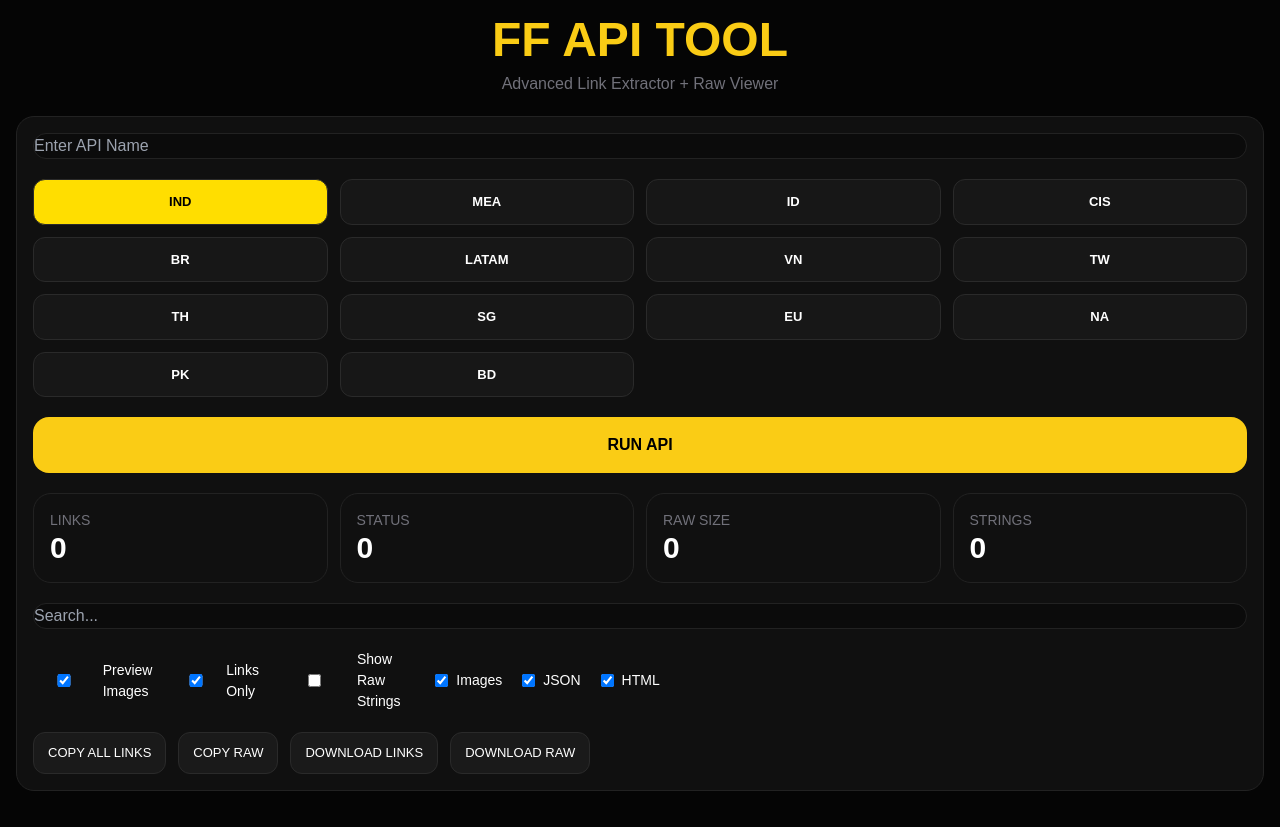
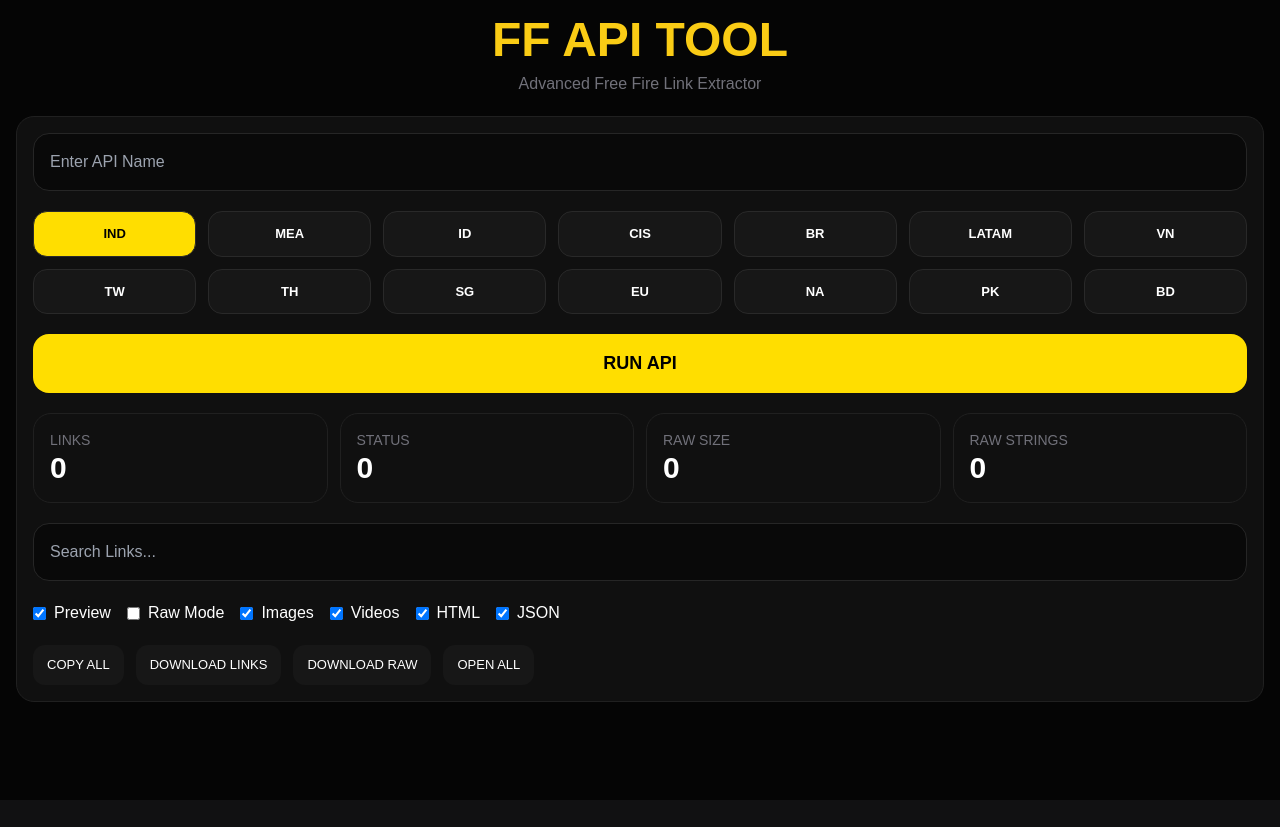
Before and after one commit to MACBRUH-OFC/ApiEndpointsTest, a Flask app: template templates/ui.html in a window 1280 px wide. After the commit the page ends 800 px from the top, so only its background shows below. Run offline with Flask 3, Linux system fonts and the light colour scheme; the template is opened without the code that fills it, so the values that code supplies are empty; some libraries are stand-ins or nearby versions.

Commit message:
Update ui.html

```diff
--- a/templates/ui.html
+++ b/templates/ui.html
@@ -1,5 +1,6 @@
 <!DOCTYPE html>
 <html lang="en">
+
 <head>
 
 <meta charset="UTF-8">
@@ -18,90 +19,93 @@
 padding:16px;
 }
 
-.panel{
+.main{
+max-width:1400px;
+margin:auto;
+}
+
+.card{
 background:#101010;
-border:1px solid #222;
+border:1px solid #202020;
 border-radius:18px;
 padding:16px;
 }
 
-.server-btn{
+.input{
+width:100%;
+padding:16px;
+background:#090909;
+border:1px solid #262626;
+border-radius:16px;
+color:white;
+outline:none;
+}
+
+.server{
 padding:12px;
-border-radius:12px;
+border-radius:14px;
 background:#171717;
-border:1px solid #2a2a2a;
+border:1px solid #292929;
 font-size:13px;
 font-weight:bold;
 cursor:pointer;
 transition:.2s;
 }
 
-.server-btn:hover{
+.server:hover{
 background:#ffde00;
 color:black;
 }
 
-.server-btn.active{
+.server.active{
 background:#ffde00;
 color:black;
 }
 
-input{
+.run{
+background:#ffde00;
+color:black;
+padding:16px;
+border-radius:16px;
+font-weight:900;
 width:100%;
-padding:14px;
-border-radius:14px;
-background:#0b0b0b;
-border:1px solid #222;
-outline:none;
-color:white;
+font-size:18px;
 }
 
-.result-card{
-background:#0d0d0d;
-border:1px solid #202020;
+.result{
+background:#0c0c0c;
+border:1px solid #1f1f1f;
+padding:14px;
 border-radius:16px;
-padding:14px;
 overflow:hidden;
 }
 
-.raw-box{
-background:#070707;
-border:1px solid #1d1d1d;
-padding:12px;
-border-radius:12px;
-font-size:12px;
+.preview{
+margin-top:12px;
+border-radius:14px;
+max-height:220px;
+border:1px solid #2a2a2a;
+}
+
+.raw{
 white-space:pre-wrap;
 word-break:break-word;
-max-height:260px;
+font-size:12px;
+color:#d2d2d2;
+max-height:300px;
 overflow:auto;
-color:#cfcfcf;
 }
 
-.toggle{
-display:flex;
-align-items:center;
-gap:8px;
-font-size:14px;
-}
-
-.preview-img{
-margin-top:12px;
+.small{
+padding:10px 14px;
+background:#171717;
 border-radius:12px;
-border:1px solid #2a2a2a;
-max-height:240px;
-}
-
-.small-btn{
-padding:10px 14px;
-border-radius:12px;
-background:#1a1a1a;
-border:1px solid #2a2a2a;
 font-size:13px;
 cursor:pointer;
 }
 
-.small-btn:hover{
-background:#2a2a2a;
+.small:hover{
+background:#262626;
 }
 
 </style>
@@ -110,7 +114,7 @@
 
 <body>
 
-<div class="max-w-7xl mx-auto space-y-5">
+<div class="main space-y-5">
 
 <div class="text-center">
 
@@ -119,122 +123,112 @@
 </h1>
 
 <p class="text-zinc-500 mt-2">
-Advanced Link Extractor + Raw Viewer
+Advanced Free Fire Link Extractor
 </p>
 
 </div>
 
-<div class="panel space-y-5">
+<div class="card space-y-5">
 
 <input
 id="api"
+class="input"
 placeholder="Enter API Name"
 />
 
 <div
 id="servers"
-class="grid grid-cols-2 md:grid-cols-4 gap-3"
+class="grid grid-cols-2 md:grid-cols-4 lg:grid-cols-7 gap-3"
 ></div>
 
 <button
+class="run"
 onclick="runAPI()"
-class="w-full bg-yellow-400 text-black font-black p-4 rounded-2xl"
 >
 RUN API
 </button>
 
 <div class="grid grid-cols-2 md:grid-cols-4 gap-3">
 
-<div class="panel">
+<div class="card">
 <div class="text-zinc-500 text-sm">LINKS</div>
-<div id="count" class="text-3xl font-bold">0</div>
+<div id="count" class="text-3xl font-black">0</div>
 </div>
 
-<div class="panel">
+<div class="card">
 <div class="text-zinc-500 text-sm">STATUS</div>
-<div id="status" class="text-3xl font-bold">0</div>
+<div id="status" class="text-3xl font-black">0</div>
 </div>
 
-<div class="panel">
+<div class="card">
 <div class="text-zinc-500 text-sm">RAW SIZE</div>
-<div id="rawsize" class="text-3xl font-bold">0</div>
+<div id="size" class="text-3xl font-black">0</div>
 </div>
 
-<div class="panel">
-<div class="text-zinc-500 text-sm">STRINGS</div>
-<div id="stringscount" class="text-3xl font-bold">0</div>
+<div class="card">
+<div class="text-zinc-500 text-sm">RAW STRINGS</div>
+<div id="strings" class="text-3xl font-black">0</div>
 </div>
 
 </div>
 
 <input
 id="search"
-placeholder="Search..."
+class="input"
+placeholder="Search Links..."
 oninput="renderResults()"
 />
 
-<div class="flex flex-wrap gap-5">
+<div class="flex flex-wrap gap-4">
 
-<label class="toggle">
+<label class="flex items-center gap-2">
 <input type="checkbox" id="preview" checked>
-Preview Images
+Preview
 </label>
 
-<label class="toggle">
-<input type="checkbox" id="linksOnly" checked>
-Links Only
+<label class="flex items-center gap-2">
+<input type="checkbox" id="rawmode">
+Raw Mode
 </label>
 
-<label class="toggle">
-<input type="checkbox" id="showRaw">
-Show Raw Strings
-</label>
-
-<label class="toggle">
+<label class="flex items-center gap-2">
 <input type="checkbox" id="images" checked>
 Images
 </label>
 
-<label class="toggle">
-<input type="checkbox" id="json" checked>
-JSON
+<label class="flex items-center gap-2">
+<input type="checkbox" id="videos" checked>
+Videos
 </label>
 
-<label class="toggle">
-<input type="checkbox" id="html" checked>
+<label class="flex items-center gap-2">
+<input type="checkbox" id="htmls" checked>
 HTML
+</label>
+
+<label class="flex items-center gap-2">
+<input type="checkbox" id="jsons" checked>
+JSON
 </label>
 
 </div>
 
 <div class="flex flex-wrap gap-3">
 
-<button
-onclick="copyAllLinks()"
-class="small-btn"
->
-COPY ALL LINKS
+<button class="small" onclick="copyAll()">
+COPY ALL
 </button>
 
-<button
-onclick="copyRawStrings()"
-class="small-btn"
->
-COPY RAW
-</button>
-
-<button
-onclick="downloadLinks()"
-class="small-btn"
->
+<button class="small" onclick="downloadLinks()">
 DOWNLOAD LINKS
 </button>
 
-<button
-onclick="downloadRaw()"
-class="small-btn"
->
+<button class="small" onclick="downloadRaw()">
 DOWNLOAD RAW
+</button>
+
+<button class="small" onclick="openAll()">
+OPEN ALL
 </button>
 
 </div>
@@ -250,39 +244,38 @@
 
 <script>
 
-const regions = [
+const SERVERS = [
 "ind","mea","id","cis","br","latam",
 "vn","tw","th","sg","eu","na","pk","bd"
 ]
 
-let selectedServer = "ind"
+let currentServer = "ind"
 
-let allLinks = []
-let allStrings = []
+let ALL_LINKS = []
+let RAW_STRINGS = []
 
 const serverBox = document.getElementById("servers")
 
-regions.forEach(region=>{
+SERVERS.forEach(server=>{
 
 const btn = document.createElement("button")
 
-btn.className = "server-btn"
+btn.className = "server"
 
-btn.innerText = region.toUpperCase()
+btn.innerText = server.toUpperCase()
 
-if(region==="ind"){
+if(server==="ind"){
 btn.classList.add("active")
 }
 
-btn.onclick = ()=>{
+btn.onclick=()=>{
 
-document
-.querySelectorAll(".server-btn")
+document.querySelectorAll(".server")
 .forEach(x=>x.classList.remove("active"))
 
 btn.classList.add("active")
 
-selectedServer = region
+currentServer = server
 
 }
 
@@ -292,17 +285,11 @@
 
 async function runAPI(){
 
-const api = document
-.getElementById("api")
-.value
-.trim()
+const api = document.getElementById("api").value.trim()
 
 if(!api){
-
-alert("Enter API")
-
+alert("Enter API Name")
 return
-
 }
 
 document.getElementById("results").innerHTML =
@@ -311,7 +298,7 @@
 try{
 
 const response = await fetch(
-`/run_script?server=${selectedServer}&name=${encodeURIComponent(api)}`
+`/run_script?server=${currentServer}&name=${encodeURIComponent(api)}`
 )
 
 const data = await response.json()
@@ -319,34 +306,33 @@
 if(!data.success){
 
 document.getElementById("results").innerHTML =
-`<div class="text-red-500">${data.error}</div>`
+`<div class='text-red-500'>${data.error}</div>`
 
 return
 
 }
 
-allLinks = data.links || []
-
-allStrings = data.strings || []
+ALL_LINKS = data.links || []
+RAW_STRINGS = data.strings || []
 
 document.getElementById("count").innerText =
-data.count
+ALL_LINKS.length
 
 document.getElementById("status").innerText =
 data.status
 
-document.getElementById("rawsize").innerText =
-data.raw_size
+document.getElementById("size").innerText =
+data.raw_size || 0
 
-document.getElementById("stringscount").innerText =
-data.strings_count
+document.getElementById("strings").innerText =
+RAW_STRINGS.length
 
 renderResults()
 
 }catch(err){
 
 document.getElementById("results").innerHTML =
-`<div class="text-red-500">${err}</div>`
+`<div class='text-red-500'>${err}</div>`
 
 }
 
@@ -366,64 +352,88 @@
 const preview =
 document.getElementById("preview").checked
 
-const linksOnly =
-document.getElementById("linksOnly").checked
-
-const showRaw =
-document.getElementById("showRaw").checked
+const rawMode =
+document.getElementById("rawmode").checked
 
 const images =
 document.getElementById("images").checked
 
-const json =
-document.getElementById("json").checked
+const videos =
+document.getElementById("videos").checked
 
-const html =
-document.getElementById("html").checked
+const htmls =
+document.getElementById("htmls").checked
 
-let filteredLinks = allLinks.filter(link=>{
+const jsons =
+document.getElementById("jsons").checked
+
+if(rawMode){
+
+RAW_STRINGS.forEach(str=>{
+
+if(search && !str.toLowerCase().includes(search)){
+return
+}
+
+const div = document.createElement("div")
+
+div.className = "result"
+
+div.innerHTML = `
+<div class="raw">${escapeHTML(str)}</div>
+`
+
+results.appendChild(div)
+
+})
+
+return
+
+}
+
+ALL_LINKS.forEach(link=>{
 
 if(search && !link.toLowerCase().includes(search)){
-return false
+return
 }
 
 if(!images){
 
-if(link.match(/\.(png|jpg|jpeg|webp|gif|ktx)$/i)){
-return false
+if(link.match(/\\.(png|jpg|jpeg|webp|gif|ktx|ktxp)$/i)){
+return
 }
 
 }
 
-if(!json){
+if(!videos){
 
-if(link.includes(".json")){
-return false
+if(link.match(/\\.(mp4|webm)$/i)){
+return
 }
 
 }
 
-if(!html){
+if(!htmls){
 
 if(link.includes(".html")){
-return false
+return
 }
 
 }
 
-return true
+if(!jsons){
 
-})
+if(link.includes(".json")){
+return
+}
 
-if(linksOnly){
+}
 
-filteredLinks.forEach(link=>{
+const div = document.createElement("div")
 
-const card = document.createElement("div")
+div.className = "result"
 
-card.className = "result-card"
-
-card.innerHTML = `
+div.innerHTML = `
 
 <div class="flex justify-between gap-3">
 
@@ -444,71 +454,34 @@
 
 </div>
 
-${preview ? previewHTML(link) : ""}
+${preview ? getPreview(link) : ""}
 
 `
 
-results.appendChild(card)
-
-})
-
-}else{
-
-allStrings.forEach(str=>{
-
-if(search && !str.toLowerCase().includes(search)){
-return
-}
-
-const card = document.createElement("div")
-
-card.className = "result-card"
-
-card.innerHTML = `
-
-<div class="raw-box">${escapeHTML(str)}</div>
-
-`
-
-results.appendChild(card)
+results.appendChild(div)
 
 })
 
 }
 
-if(showRaw){
+function getPreview(link){
 
-const rawCard = document.createElement("div")
+if(link.match(/\\.(png|jpg|jpeg|webp|gif)$/i)){
 
-rawCard.className = "result-card"
-
-rawCard.innerHTML = `
-
-<div class="text-yellow-400 font-bold mb-3">
-RAW STRINGS
-</div>
-
-<div class="raw-box">
-${escapeHTML(allStrings.join("\n"))}
-</div>
-
+return `
+<img src="${link}" class="preview">
 `
-
-results.appendChild(rawCard)
 
 }
 
-}
-
-function previewHTML(link){
-
-if(link.match(/\.(png|jpg|jpeg|webp|gif)$/i)){
+if(link.match(/\\.(mp4|webm)$/i)){
 
 return `
-<img
+<video
 src="${link}"
-class="preview-img"
-/>
+controls
+class="preview"
+></video>
 `
 
 }
@@ -523,18 +496,10 @@
 
 }
 
-function copyAllLinks(){
+function copyAll(){
 
 navigator.clipboard.writeText(
-allLinks.join("\n")
-)
-
-}
-
-function copyRawStrings(){
-
-navigator.clipboard.writeText(
-allStrings.join("\n")
+ALL_LINKS.join("\\n")
 )
 
 }
@@ -542,7 +507,7 @@
 function downloadLinks(){
 
 const blob = new Blob(
-[allLinks.join("\n")],
+[ALL_LINKS.join("\\n")],
 {type:"text/plain"}
 )
 
@@ -559,7 +524,7 @@
 function downloadRaw(){
 
 const blob = new Blob(
-[allStrings.join("\n")],
+[RAW_STRINGS.join("\\n")],
 {type:"text/plain"}
 )
 
@@ -567,9 +532,17 @@
 
 a.href = URL.createObjectURL(blob)
 
-a.download = "raw_strings.txt"
+a.download = "raw.txt"
 
 a.click()
+
+}
+
+function openAll(){
+
+ALL_LINKS.slice(0,20).forEach(link=>{
+window.open(link,"_blank")
+})
 
 }
 
```
